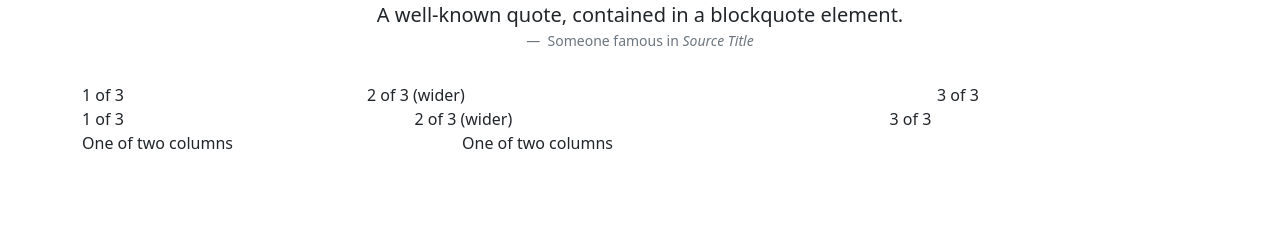
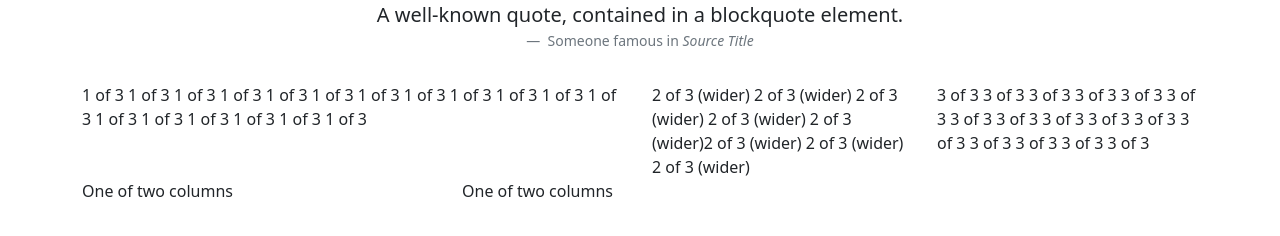
Before and after one commit to SayemAhmedSayem/ami2ami, a website built with webpack: page dist/index.html in a window 1280 px wide. Built offline with nearby package versions, Linux system fonts and the light colour scheme.

Commit message:
B5 Grid containers, rows, and columns.
Bootstrap’s grid system uses a series of containers, rows, and columns to layout and align content.

```diff
--- a/dist/index.html
+++ b/dist/index.html
@@ -41,27 +41,17 @@
 
   <div class="container">
     <div class="row">
-      <div class="col">
-        1 of 3
-      </div>
       <div class="col-6">
-        2 of 3 (wider)
+        1 of 3 1 of 3 1 of 3 1 of 3 1 of 3 1 of 3 1 of 3 1 of 3 1 of 3 1 of 3 1 of 3 1 of 3 1 of 3 1 of 3 1 of 3 1 of 3 1 of 3 1 of 3
       </div>
       <div class="col">
-        3 of 3
+        2 of 3 (wider) 2 of 3 (wider) 2 of 3 (wider) 2 of 3 (wider) 2 of 3 (wider)2 of 3 (wider) 2 of 3 (wider) 2 of 3 (wider)
+      </div>
+      <div class="col">
+        3 of 3 3 of 3 3 of 3 3 of 3 3 of 3 3 of 3 3 of 3 3 of 3 3 of 3 3 of 3 3 of 3 3 of 3 3 of 3 3 of 3 3 of 3 3 of 3
       </div>
     </div>
-    <div class="row">
-      <div class="col">
-        1 of 3
-      </div>
-      <div class="col-5">
-        2 of 3 (wider)
-      </div>
-      <div class="col">
-        3 of 3
-      </div>
-    </div>
+
   </div>
 
 <div class="container">
```
